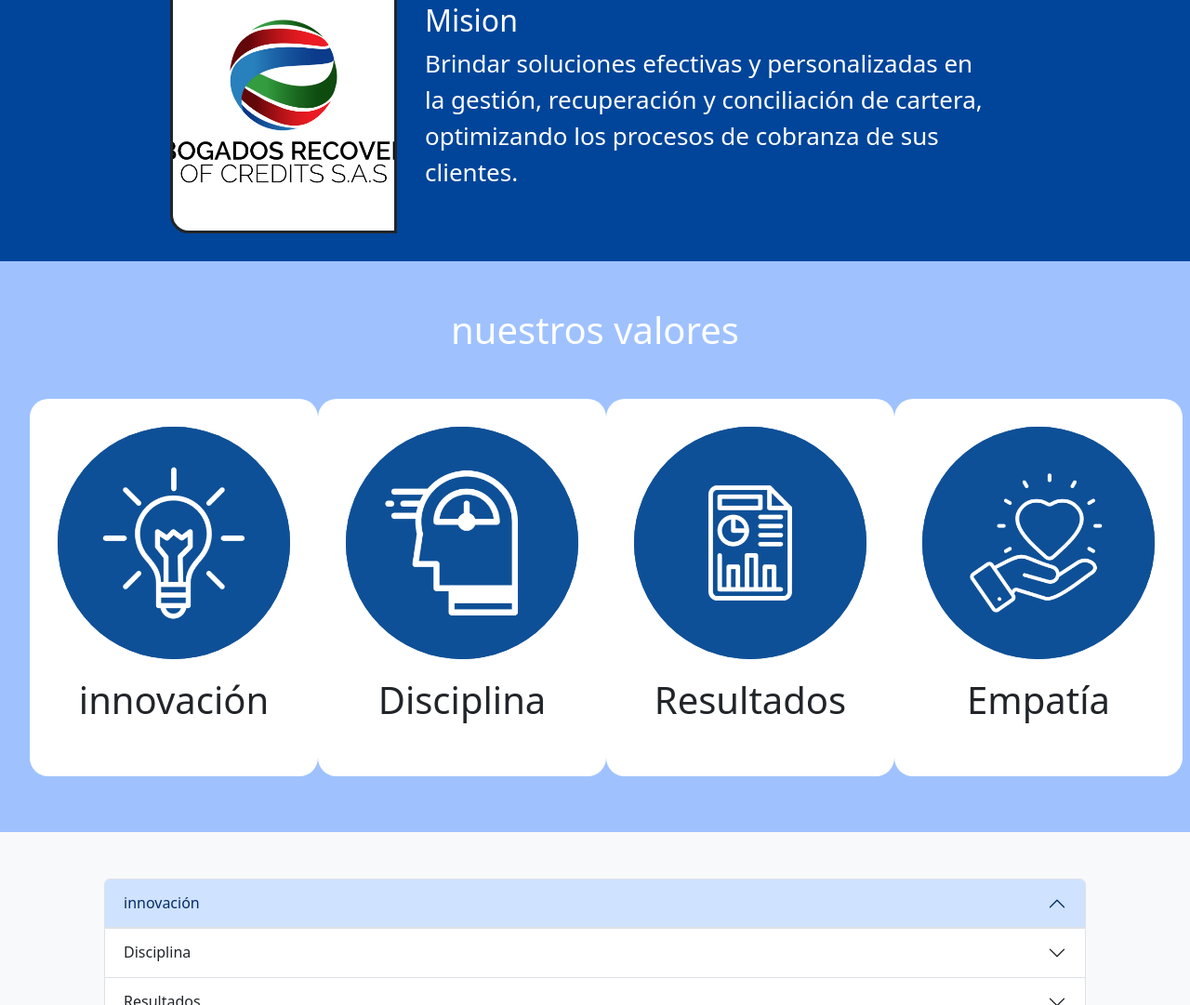
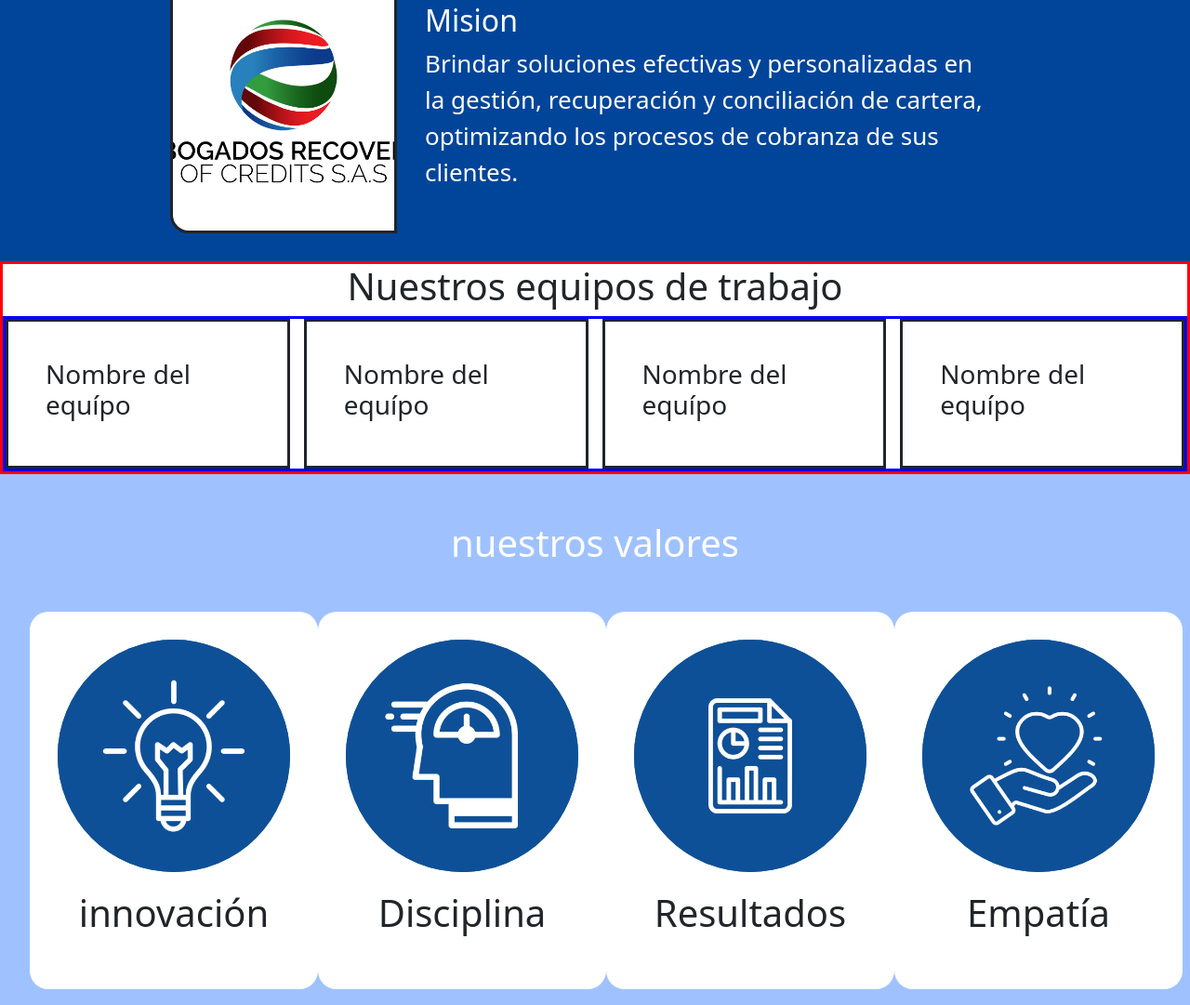
Before and after one commit to LucasTgg/LucasTgg.github.io, a plain HTML site: page paginas/Quienes-somos.html in a window 1280 px wide. Shown: the part 918-1999 px from the top of the page at 93% size. Drawn offline with nearby package versions, Linux system fonts and the light colour scheme.

Commit message:
ultima version de la web disponible

```diff
--- a/css/quienes.css
+++ b/css/quienes.css
@@ -153,3 +153,47 @@ padding: 30px;
     text-align: justify;
     font-size: 27px;
 }
+
+
+
+.equipos{
+    border: solid red;
+    display: flex;
+    flex-direction: column;
+    align-items: center;
+}
+
+
+
+
+.contenedor-equipos{
+   border: solid blue;
+   width: 100%;
+   display: flex;
+   justify-content: center;
+   align-items: center;
+   gap: 15px;
+   height: 100%;
+
+
+
+
+}
+
+.tarjeta-equipo{
+    border: solid;
+    padding: 40px;
+
+
+
+
+
+}
+
+.tarjeta-equipo {
+    transition: transform 0.3s ease-in-out; /* Define la duración y el tipo de transición */
+  }
+
+  .tarjeta-equipo:hover {
+    transform: scale(1.1); /* Escala al 110% al pasar el cursor */
+  }
--- a/paginas/Quienes-somos.html
+++ b/paginas/Quienes-somos.html
@@ -165,6 +165,9 @@
 
 
 
+
+
+
     <section class="mision">
         <div class="contenedor-mision">
 
@@ -175,6 +178,37 @@
                 <h2>Mision</h2>
                 <p>Brindar soluciones efectivas y personalizadas en la gestión, recuperación y conciliación de cartera, optimizando los procesos de cobranza de sus clientes.</p>
             </div>
+        </div>
+    </section>
+
+
+
+
+    <section class="equipos">
+        <h1>Nuestros equipos de trabajo</h1>
+        <div class="contenedor-equipos">
+            <div class="tarjeta-equipo">
+                <h3 class="titulo-equipo">
+                    Nombre del equípo
+                </h3>
+            </div>
+            <div class="tarjeta-equipo">
+                <h3 class="titulo-equipo">
+                    Nombre del equípo
+                </h3>
+            </div>
+            <div class="tarjeta-equipo">
+                <h3 class="titulo-equipo">
+                    Nombre del equípo
+                </h3>
+            </div>
+            <div class="tarjeta-equipo">
+                <h3 class="titulo-equipo">
+                    Nombre del equípo
+                </h3>
+            </div>
+
+
         </div>
     </section>
 
@@ -245,6 +279,9 @@
 
 
     </section>
+
+
+
 
 
 
```
